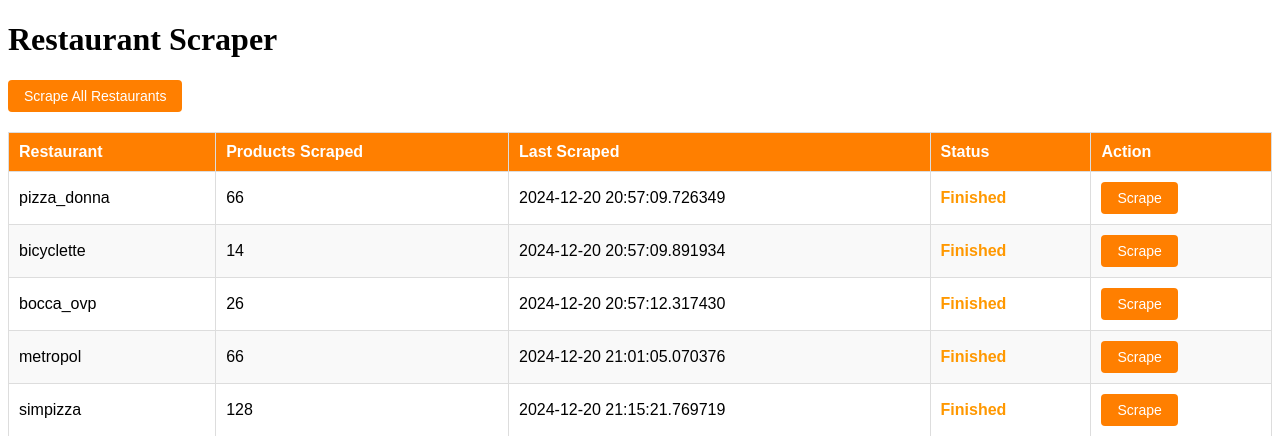
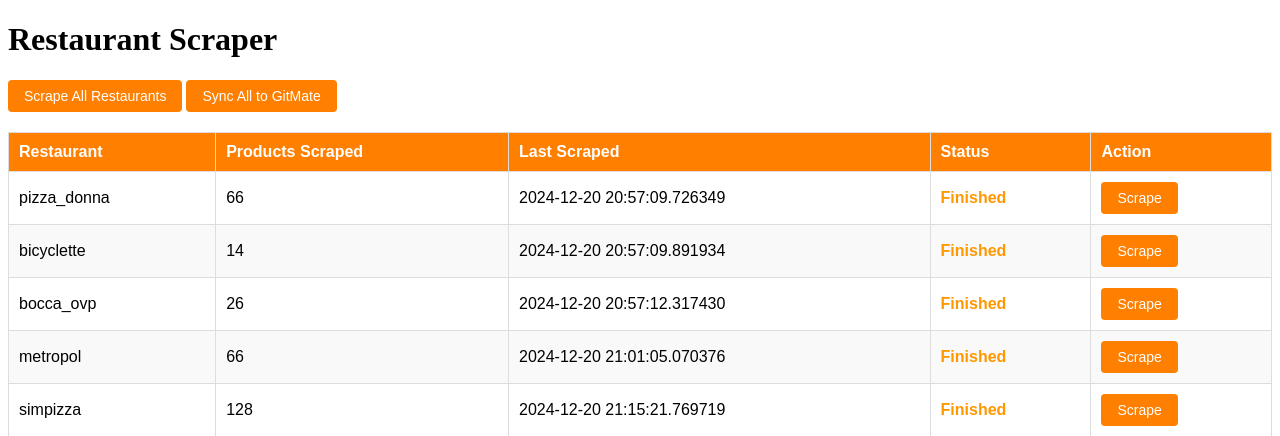
Before and after one commit to ZeusWPI/haldis_een_prijsje, a Flask app: page / in a window 1280 px wide. Shown: the top 436 px of the page. Run offline with Flask 3, Linux system fonts and the light colour scheme; data comes from the database, SQL or seed files in the repository; parts of the project's set-up code (start-up, migrations or seed data) failed here and were passed over.

Commit message:
chore: startup of sync button

```diff
--- a/website/app.py
+++ b/website/app.py
@@ -10,6 +10,7 @@ import subprocess
 # Add the parent directory to the system path to allow imports from the higher-level directory
 sys.path.append(os.path.abspath(os.path.join(os.path.dirname(__file__), '..')))
 from main import run_scrapers
+from run_sync import sync_gitmate
 
 app = Flask(__name__)
 
@@ -198,6 +199,21 @@ def home():
     return render_template('index.html', scraper_info=scraper_info)
 
 
+@app.route("/sync-all", methods=["POST"])
+def sync_all_files():
+    """
+    Sync all files to GitMate.
+    """
+    try:
+        # Call the `sync_gitmate` function without arguments to sync all files
+        print("Syncing all files to GitMate...")
+        sync_gitmate()
+        print("Synced all files to GitMate")
+        return jsonify({"message": "All files synced successfully."}), 200
+    except Exception as e:
+        return jsonify({"error": str(e)}), 500
+
+
 if __name__ == "__main__":
     # Initialize the database when the app starts
     init_db()
--- a/website/templates/index.html
+++ b/website/templates/index.html
@@ -122,6 +122,23 @@
                 });
         }
 
+        function syncAll() {
+            fetch('/sync-all', {
+                method: 'POST',
+                headers: {
+                    'Content-Type': 'application/json'
+                },
+            })
+            .then(response => response.json())
+            .then(data => {
+                {#alert(data.message);  // Show a success message from the backend#}
+                console.log(data.message)
+            })
+            .catch(error => {
+                alert('Error: ' + error);
+            });
+        }
+
         // Set interval to update scraper table every 5 seconds
         setInterval(updateScraperTable, 5000);
         setInterval(scrapeAllRestaurants, 30 * 60 * 1000);  // 30 minutes in milliseconds
@@ -133,6 +150,8 @@
 
         <!-- Scrape All button -->
         <button onclick="scrapeAllRestaurants()">Scrape All Restaurants</button>
+        <!-- Button to sync all files -->
+        <button onclick="syncAll()">Sync All to GitMate</button>
     </div>
 
     <div>
```
Also changed, not shown: run_sync.py (+12 -1 lines).
